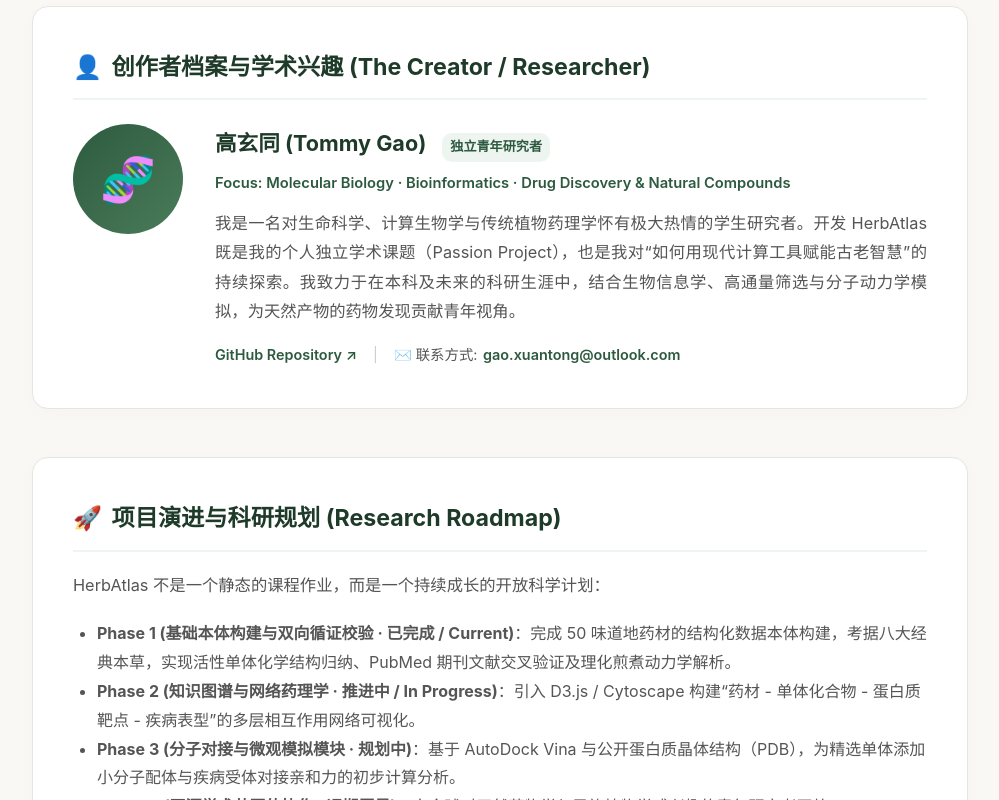
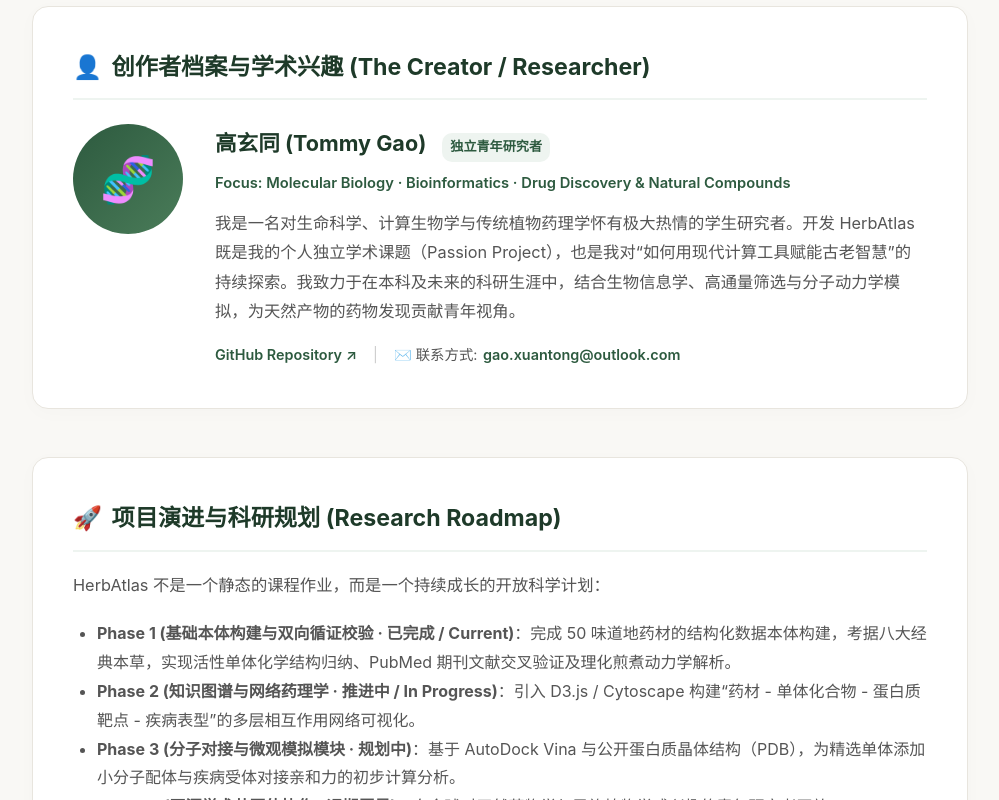
Before and after one commit to bluehawkuk/tcm-global, an Astro site in the folder site/: page /about in a window 1280 px wide. Shown: the part 1800-2600 px from the top of the page, without its empty margins (140-1139 px from the left). Built offline with nearby package versions, Linux system fonts and the light colour scheme; Astro itself is replaced by a stand-in of ours.

Commit message:
fix(about): eliminate justification gaps in English paragraphs with left alignment and hyphenation

```diff
--- a/site/src/pages/about.astro
+++ b/site/src/pages/about.astro
@@ -40,19 +40,29 @@
 
     .section-block { margin-bottom: 3rem; background: var(--card-bg); border: 1px solid var(--border); border-radius: 16px; padding: 2.5rem; box-shadow: 0 4px 20px rgba(0,0,0,0.02); }
     .section-title { font-size: 1.45rem; color: #1e3a29; margin-bottom: 1.2rem; display: flex; align-items: center; gap: 0.6rem; border-bottom: 2px solid var(--primary-light); padding-bottom: 0.6rem; }
-    .text-para { color: var(--text-sub); margin-bottom: 1.2rem; font-size: 1.02rem; text-align: justify; }
+
+    /* 核心修复：改为自然居左对齐，开启合理断词，彻底消除英文单词间距拉扯 */
+    .text-para {
+      color: var(--text-sub);
+      margin-bottom: 1.2rem;
+      font-size: 1.02rem;
+      text-align: left;
+      line-height: 1.8;
+      word-break: break-word;
+      hyphens: auto;
+    }
 
     .method-grid { display: grid; grid-template-columns: repeat(auto-fit, minmax(280px, 1fr)); gap: 1.5rem; margin-top: 1.5rem; }
     .method-card { background: #faf9f6; border: 1px solid var(--border); border-radius: 12px; padding: 1.5rem; }
     .method-card h3 { font-size: 1.1rem; color: var(--primary); margin-bottom: 0.5rem; }
-    .method-card p { font-size: 0.92rem; color: #666; margin: 0; line-height: 1.6; }
+    .method-card p { font-size: 0.92rem; color: #666; margin: 0; line-height: 1.6; text-align: left; }
 
     .stack-list { display: flex; flex-wrap: wrap; gap: 0.8rem; margin-top: 1.2rem; }
     .stack-pill { background: #f0ede6; border: 1px solid #dfd8cb; border-radius: 8px; padding: 0.4rem 0.9rem; font-size: 0.88rem; font-family: ui-monospace, Menlo, Consolas, monospace; color: #333; }
 
     .profile-wrap { display: flex; gap: 2rem; align-items: flex-start; margin-top: 1.5rem; }
     .profile-avatar-box { width: 110px; height: 110px; border-radius: 50%; background: linear-gradient(135deg, var(--primary) 0%, #4a7c59 100%); display: flex; align-items: center; justify-content: center; font-size: 2.8rem; color: #fff; flex-shrink: 0; }
-    .profile-content { flex: 1; }
+    .profile-content { flex: 1; text-align: left; }
 
     /* 移动端专属适配 */
     @media (max-width: 768px) {
@@ -127,6 +137,12 @@
         align-items: center !important;
         text-align: center !important;
         gap: 1rem !important;
+      }
+      .profile-content {
+        text-align: center !important;
+      }
+      .text-para {
+        text-align: left !important;
       }
     }
   </style>
```
